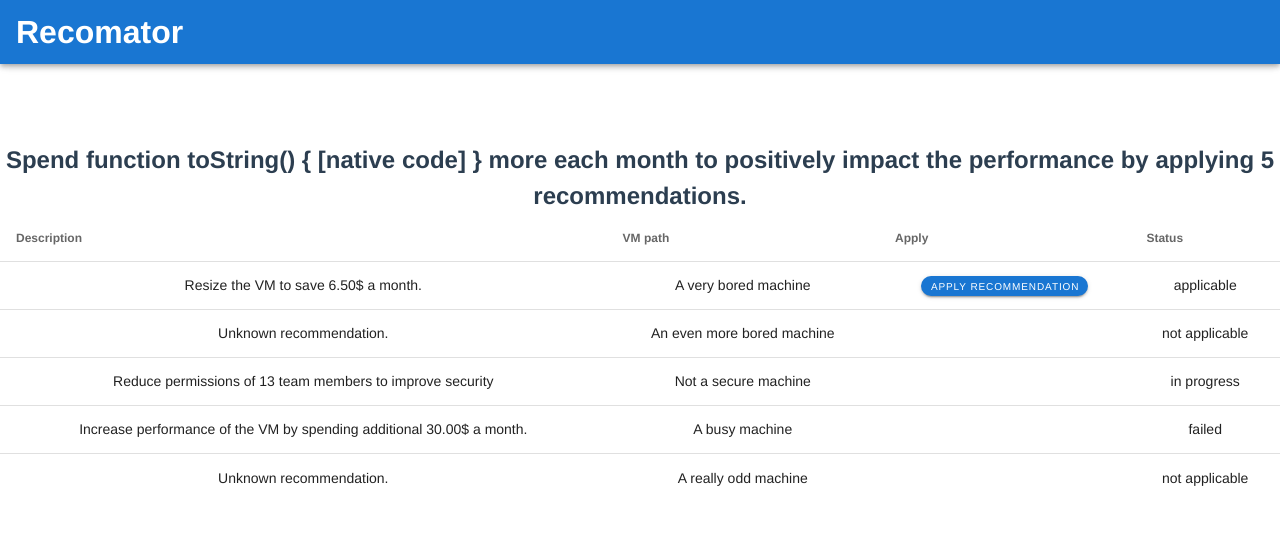
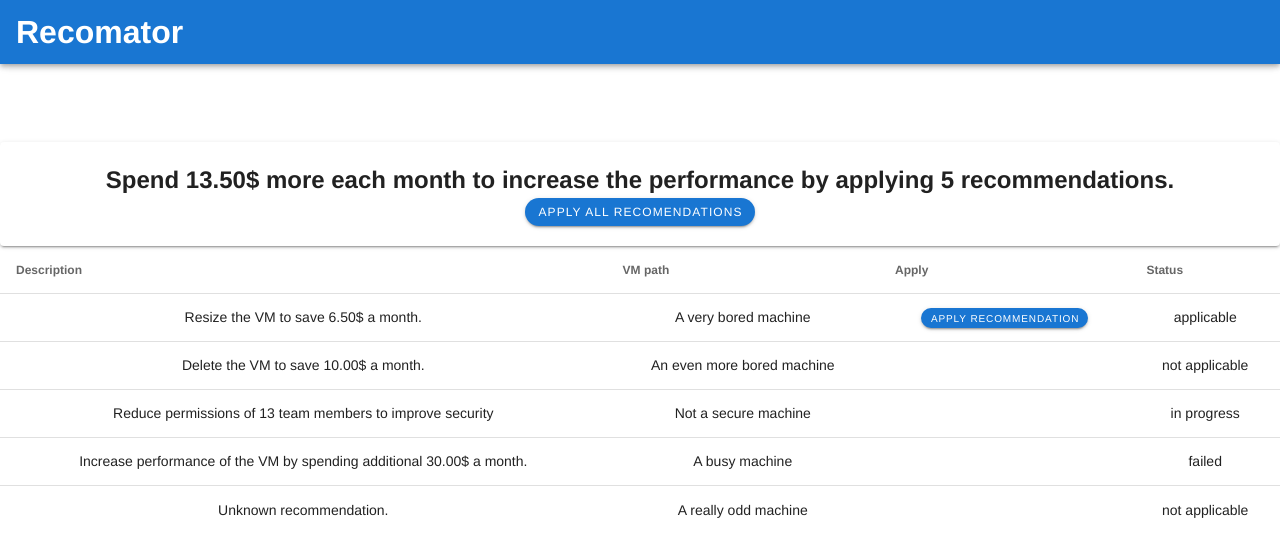
Before and after one commit to googleinterns/recomator, a Vue app in the folder frontend/: page /mock in a window 1280 px wide. Shown: the top 556 px of the page. Built offline with nearby package versions, Linux system fonts and the light colour scheme.

Commit message:
Fixed the recommendation summary and a number of other issues

```diff
--- a/frontend/src/views/Mock.vue
+++ b/frontend/src/views/Mock.vue
@@ -1,5 +1,4 @@
-<template>
-  <!-- Copyright 2020 Google LLC
+<!-- Copyright 2020 Google LLC
 
 Licensed under the Apache License, Version 2.0 (the "License");
 you may not use this file except in compliance with the License.
@@ -12,13 +11,17 @@ distributed under the License is distributed on an "AS IS" BASIS,
 WITHOUT WARRANTIES OR CONDITIONS OF ANY KIND, either express or implied.
 See the License for the specific language governing permissions and
 limitations under the License. -->
-
+<template>
   <v-app>
     <v-app-bar app color="primary" dark>
       <h1>Recomator</h1>
     </v-app-bar>
     <v-main>
-      <h2> {{summary.toString()}} </h2>
+      <v-card class="pa-5">
+        <h2>{{ summary.toString() }}</h2>
+        <v-btn rounded color="primary" dark small
+          >Apply All Recomendations</v-btn>
+      </v-card>
       <v-simple-table>
         <thead>
           <tr>
@@ -50,6 +53,7 @@ limitations under the License. -->
           </tr>
         </tbody>
       </v-simple-table>
+      <!-- change to v-data-table -->
     </v-main>
   </v-app>
 </template>
@@ -71,7 +75,7 @@ class Recommendation {
     path: string,
     status: string
   ) {
-    this.type = type; // UPPERCASED, contained in the set {RESIZE, DELETE, SECURITY, PERFORMANCE} (doing this should be possible)
+    this.type = type; // UPPERCASED, contained in the set {RESIZE, REMOVE, SECURITY, PERFORMANCE} (doing this should be possible)
     this.cost = cost; // monthly cost, parsed to be positive (I assume, that the number would always be negative for resize and delete, and positive for performance)
     this.permissionCount = permissionCount;
     this.path = path;
@@ -87,7 +91,7 @@ class Recommendation {
       case "RESIZE": {
         return `Resize the VM to save ${this.cost} a month.`;
       }
-      case "DELETE": {
+      case "REMOVE": {
         return `Delete the VM to save ${this.cost} a month.`; // Should something be added about saving the machine's state?
       }
       case "SECURITY": {
@@ -115,11 +119,11 @@ class Summary {
   }
 
   private static getCurrency(cost: string): string {
-    return cost.slice(-1, -1); //TODO take all the not numeric characters from the end? It would be good to write some regex.
+    return cost.slice(-1); //TODO take all the not numeric characters from the end? It would be good to write some regex.
   }
 
   private static costToNumber(cost: string): number {
-    return parseInt(cost.slice(0, -1), 10);
+    return parseFloat(cost.slice(0, -1));
   }
 
   private static calculateSavings(
@@ -129,11 +133,11 @@ class Summary {
     let currency = "";
 
     for (const recommendation of recommendationList) {
-      if (recommendation.type in ["RESIZE", "DELETE", "PERFORMANCE"]) {
+      if (["RESIZE", "REMOVE", "PERFORMANCE"].includes(recommendation.type)) {
         const cost: number = Summary.costToNumber(recommendation.cost);
         currency = Summary.getCurrency(recommendation.cost);
 
-        if (recommendation.type in ["RESIZE", "DELETE"]) {
+        if (["RESIZE", "REMOVE"].includes(recommendation.type)) {
           result += cost;
         } else {
           result -= cost;
@@ -141,7 +145,7 @@ class Summary {
       }
     }
 
-    return result.toString + currency;
+    return result.toFixed(2) + currency;
   }
 
   private static calculateRoleChanges(
@@ -158,11 +162,16 @@ class Summary {
   }
 
   public toString(): string {
-    if (Summary.costToNumber(this.moneySaved) > 0) {
-      return `Apply ${this.recommendationCount} recommendations to save ${this.moneySaved}$ every month.`;
+    const moneySavedCount = Summary.costToNumber(this.moneySaved);
+    if (moneySavedCount > 0) {
+      return `Apply ${this.recommendationCount} recommendations to save ${this.moneySaved} every month.`;
     }
 
-    return `Spend ${this.moneySaved} more each month to positively impact the performance by applying ${this.recommendationCount} recommendations.`;
+    return `Spend ${this.moneySaved.slice(
+      1
+    )} more each month to increase the performance by applying ${
+      this.recommendationCount
+    } recommendations.`;
   }
 }
 
@@ -172,15 +181,45 @@ export default class Mock extends Vue {
     { text: "Description", align: "start", sortable: false, value: "type" },
     { text: "VM path", value: "path" },
     { text: "Apply", value: "apply" },
-    { text: "Status", value: "status" },
+    { text: "Status", value: "status" }
   ];
 
   private recommendations = [
-    new Recommendation("RESIZE", "6.50$", "0", "A very bored machine", "applicable"),
-    new Recommendation("REMOVE", "10.00$", "0", "An even more bored machine", "not applicable"),
-    new Recommendation("SECURITY", "0", "13", "Not a secure machine", "in progress"),
-    new Recommendation("PERFORMANCE", "30.00$", "0", "A busy machine", "failed"),
-    new Recommendation("SOMETHING STRANGE", "123$", "13", "A really odd machine", "not applicable")
+    new Recommendation(
+      "RESIZE",
+      "6.50$",
+      "0",
+      "A very bored machine",
+      "applicable"
+    ),
+    new Recommendation(
+      "REMOVE",
+      "10.00$",
+      "0",
+      "An even more bored machine",
+      "not applicable"
+    ),
+    new Recommendation(
+      "SECURITY",
+      "0",
+      "13",
+      "Not a secure machine",
+      "in progress"
+    ),
+    new Recommendation(
+      "PERFORMANCE",
+      "30.00$",
+      "0",
+      "A busy machine",
+      "failed"
+    ),
+    new Recommendation(
+      "SOMETHING STRANGE",
+      "123$",
+      "13",
+      "A really odd machine",
+      "not applicable"
+    )
   ];
 
   private summary = new Summary(this.recommendations);
```
